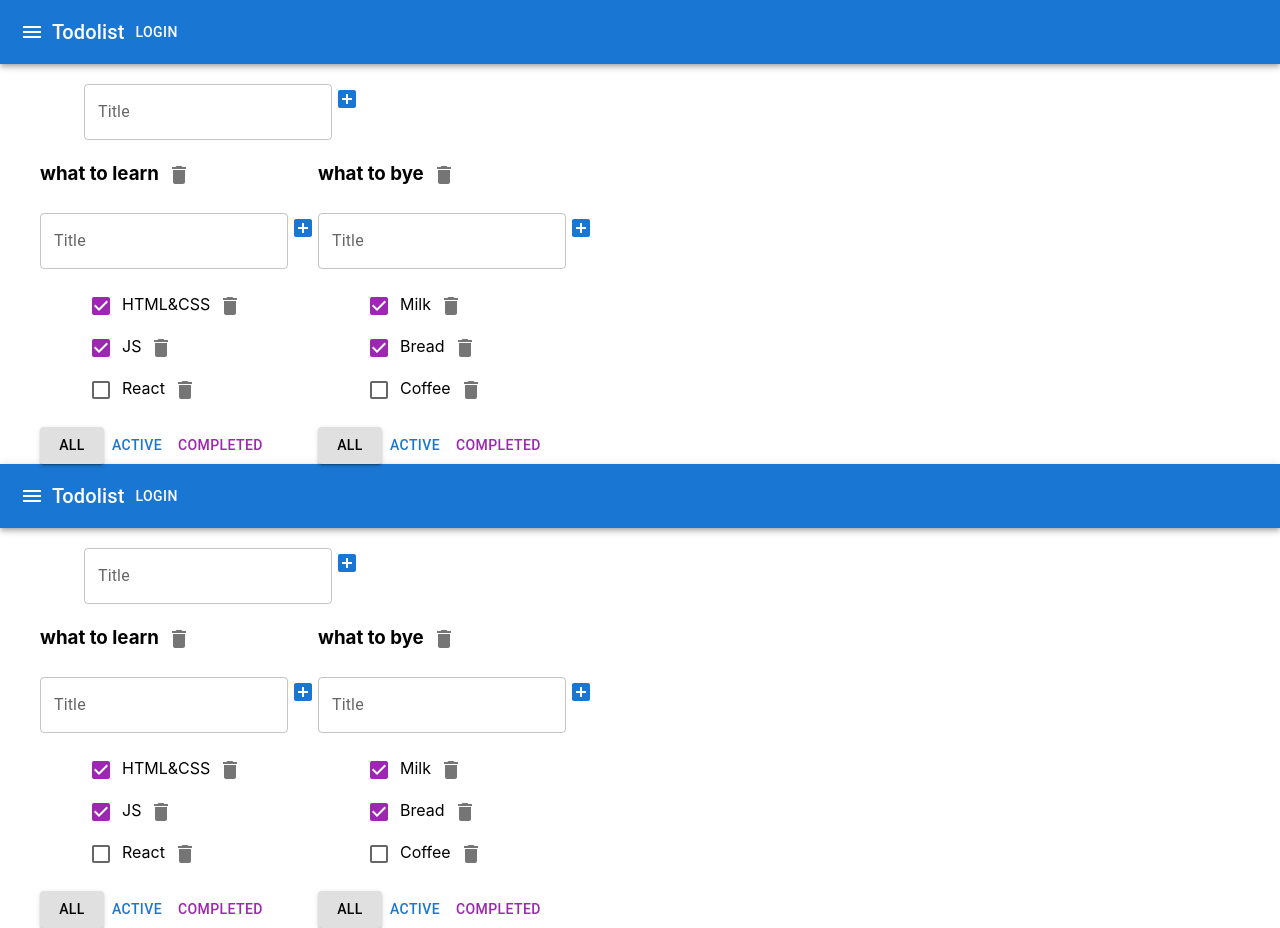
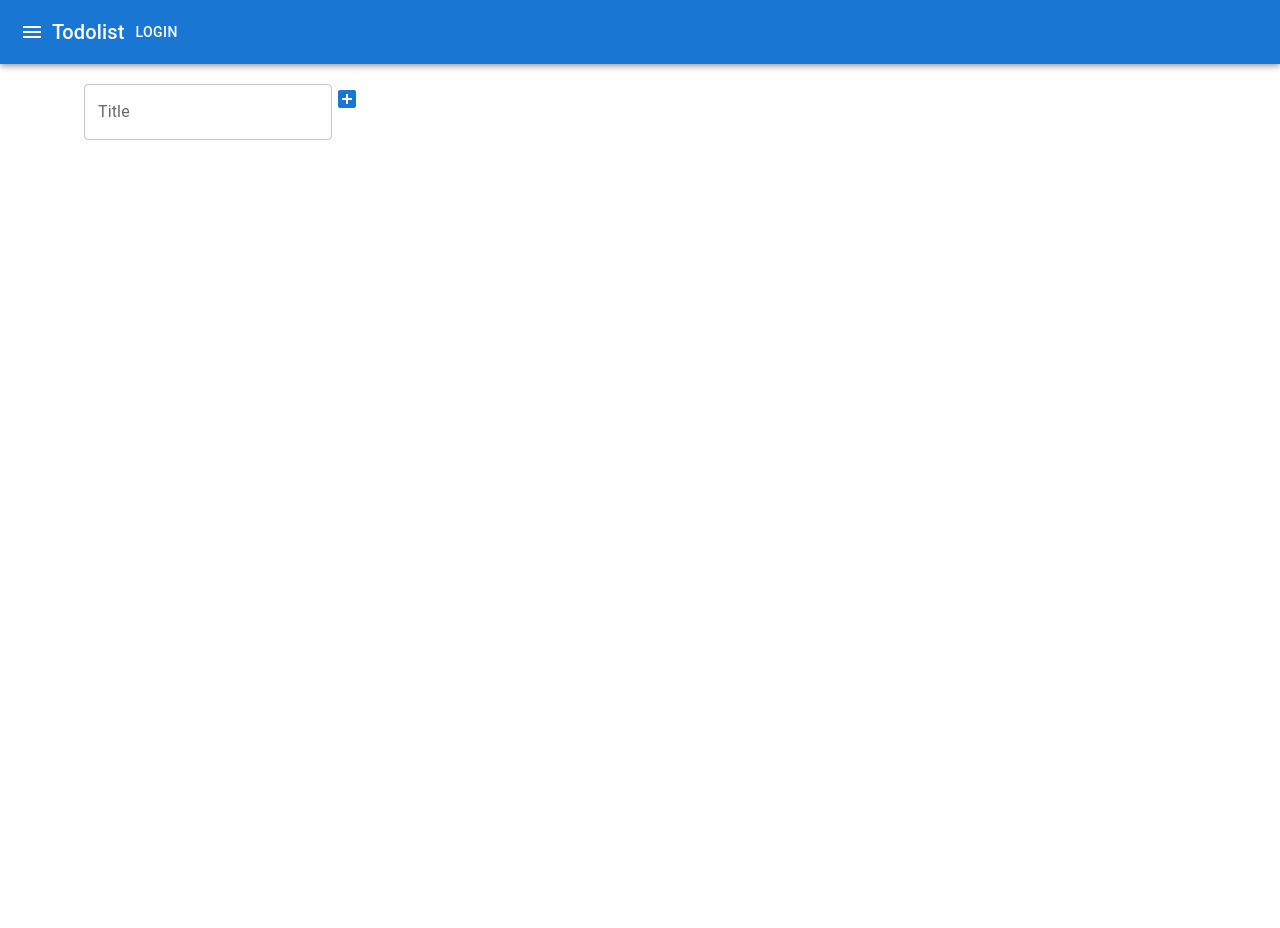
Before and after one commit to KirillDolzhenkov/task-manager-app, a React (Create React App) app: page / in a window 1280 px wide. After the commit the page ends 800 px from the top, so only its background shows below. Built offline with nearby package versions, Linux system fonts and the light colour scheme.

Commit message:
fixed initial state

```diff
--- a/package.json
+++ b/package.json
@@ -18,6 +18,7 @@
     "@types/react-dom": "^18.0.6",
     "@types/react-redux": "^7.1.24",
     "@types/uuid": "^8.3.4",
+    "gh-pages": "^4.0.0",
     "react": "^18.2.0",
     "react-dom": "^18.2.0",
     "react-redux": "^8.0.4",
--- a/src/index.tsx
+++ b/src/index.tsx
@@ -1,14 +1,12 @@
 import React from 'react';
 import ReactDOM from 'react-dom';
+import * as serviceWorker from './serviceWorker';
+
 import AppWithRedux from "./AppWithRedux";
-
-import * as serviceWorker from './serviceWorker';
 import './index.css';
 import {ErrorBoundary} from './ErrorBoundary';
 import {store} from "./state/store";
-import App from "./App";
 import {Provider} from "react-redux";
-
 
 
 ReactDOM.render(
@@ -18,7 +16,6 @@ ReactDOM.render(
             <AppWithRedux/>
             {/*{console.log('hi')}*/}
         </Provider>
-        <App/>
     </ErrorBoundary>
     , document.getElementById('root'));
 
--- a/src/state/tasksReducer.ts
+++ b/src/state/tasksReducer.ts
@@ -1,12 +1,8 @@
+import {v1} from "uuid";
+
 import {TasksStateType} from "../App";
 import {TaskType} from "../TodoList";
-import {v1} from "uuid";
-import {
-    addTodoAC,
-    removeTodolistAC,
-    TodoListId_1,
-    TodoListId_2
-} from "./todolistsReducer";
+import {addTodoAC, removeTodolistAC} from "./todolistsReducer";
 
 type actionType = ReturnType<typeof removeTaskAC>
     | ReturnType<typeof addTaskAC>
@@ -15,20 +11,7 @@ type actionType = ReturnType<typeof removeTaskAC>
     | ReturnType<typeof addTodoAC> //from todolist
     | ReturnType<typeof removeTodolistAC> //from todolist
 
-
-const initialState: TasksStateType = {
-    [TodoListId_1]: [
-        {id: v1(), title: "HTML&CSS", isDone: true},
-        {id: v1(), title: "JS", isDone: true},
-        {id: v1(), title: "React", isDone: false},
-    ],
-    [TodoListId_2]: [
-        {id: v1(), title: "Milk", isDone: true},
-        {id: v1(), title: "Bread", isDone: true},
-        {id: v1(), title: "Coffee", isDone: false},
-    ],
-}
-
+const initialState: TasksStateType = {};
 
 export const tasksReducer = (state: TasksStateType = initialState , action: actionType): TasksStateType => {
     switch (action.type) {
--- a/src/state/todolistsReducer.ts
+++ b/src/state/todolistsReducer.ts
@@ -1,20 +1,13 @@
 import {v1} from "uuid";
 
 import {FilterValuesType, TodolistStateType} from "../App";
-import {useReducer} from "react";
 
 export type TodoReducerAT = ReturnType<typeof removeTodolistAC>
     | ReturnType<typeof addTodoAC>
     | ReturnType<typeof changeTodoFilterAC>
     | ReturnType<typeof changeTodoTitleAC>
 
-export const TodoListId_1 = v1();
-export  const TodoListId_2 = v1();
-
-const initialState: Array<TodolistStateType> =  [
-    {id: TodoListId_1, title: "what to learn", filter: "All"},
-    {id: TodoListId_2, title: "what to bye", filter: "All"},
-]
+const initialState: Array<TodolistStateType> =  [];
 
 export const todolistsReducer = (state: Array<TodolistStateType> = initialState, action: TodoReducerAT): Array<TodolistStateType> => {
     switch (action.type) {
```
Also changed, not shown: 1 other file (tests, documents, lock files or other folders).
